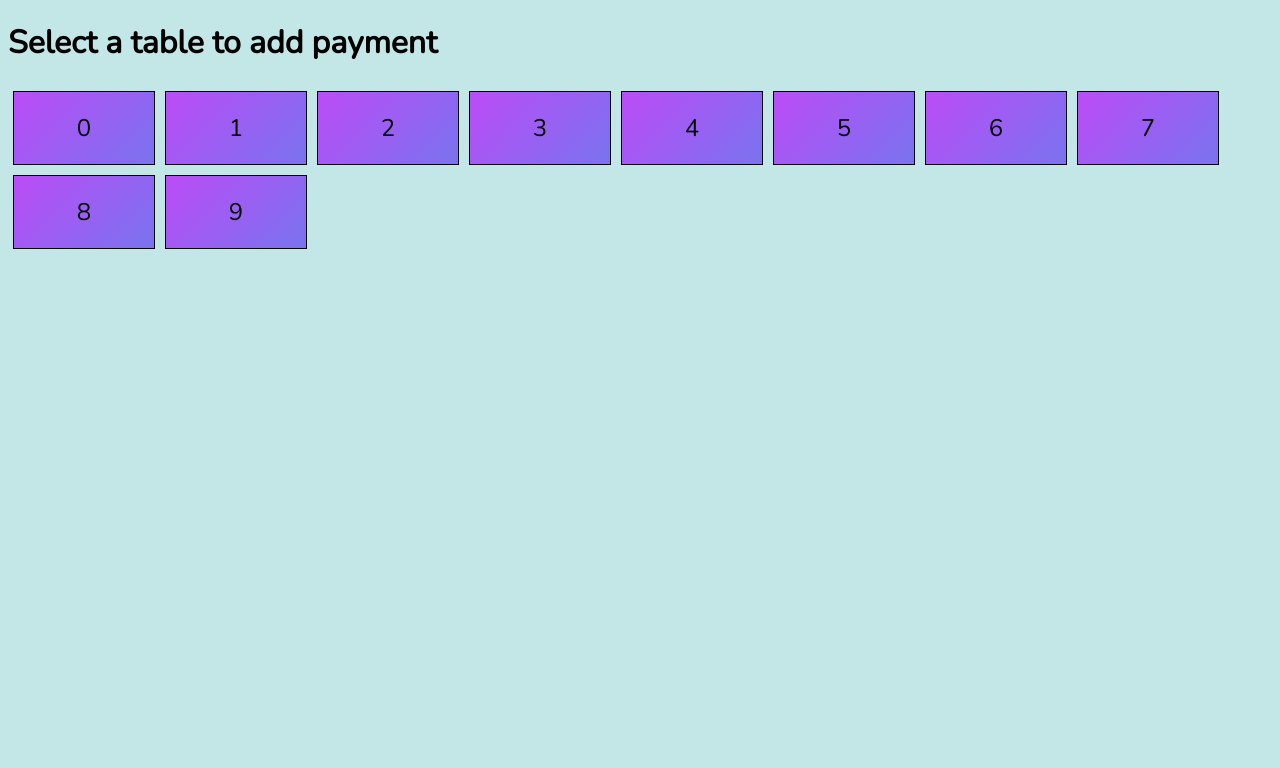
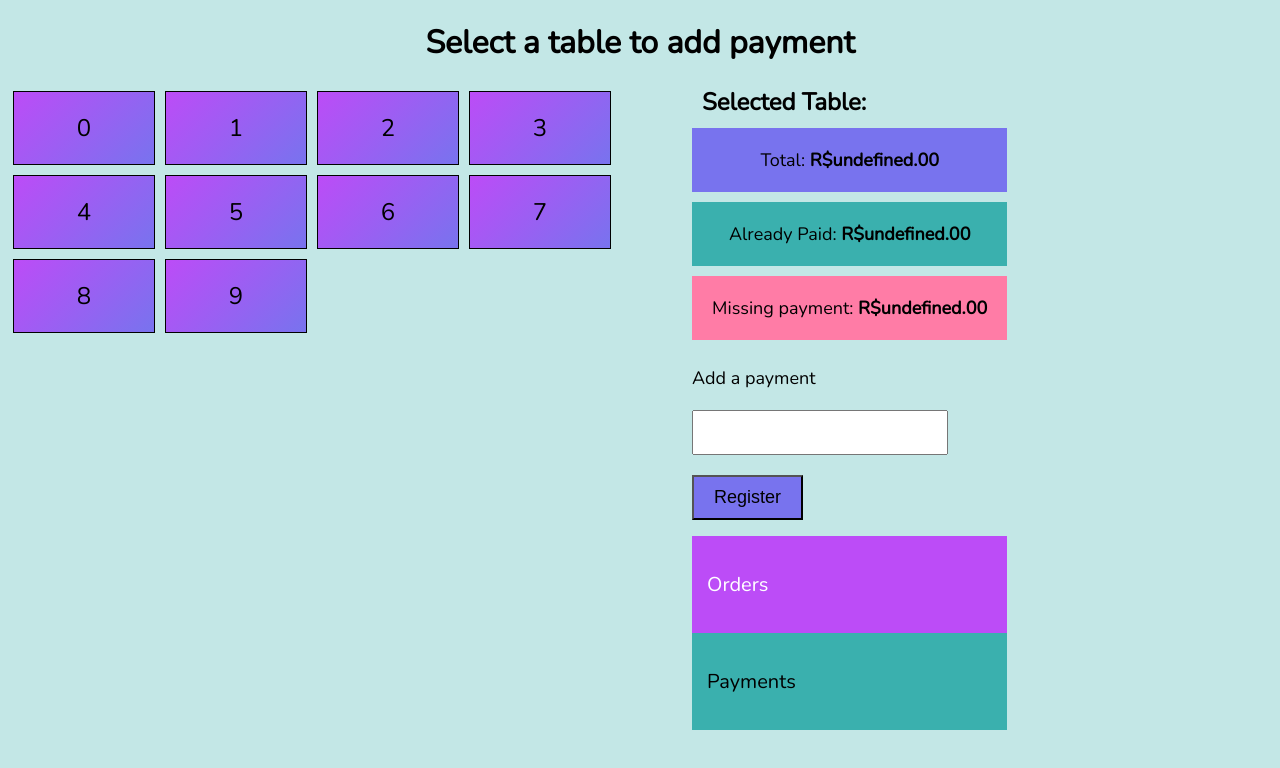
Before and after one commit to filromano/restaurant-vue, a Vue app: page / in a window 1280 px wide. Shown: the top 768 px of the page. Built offline with nearby package versions, Linux system fonts and the light colour scheme; the HTML template or start-up script is replaced by a standard one.

Commit message:
desktop view

```diff
--- a/src/App.vue
+++ b/src/App.vue
@@ -1,28 +1,73 @@
 <template>
   <div id="app">
     <h1>Select a table to add payment</h1>
-    <Tables />
+    <div class="row">
+      <Tables :class="{ hideMobile : showTable}" />
+      <TableInfo :class="{ hideMobile : !showTable}" />
+    </div>
   </div>
 </template>
 
 <script>
+import { mapState, mapGetters } from 'vuex';
+
 import Tables from './components/Tables.vue';
+import TableInfo from './components/TableInfo.vue';
 
 export default {
+  data() {
+    return {
+      showTable: false,
+    };
+  },
   components: {
     Tables,
+    TableInfo,
+  },
+  computed: {
+    ...mapState(['selectedTable']),
+    ...mapGetters(['isTableSelected']),
+  },
+  watch: {
+    isTableSelected(value) {
+      if (Object.keys(value).length !== 0) {
+        this.showTable = true;
+      } else {
+        this.showTable = false;
+      }
+    },
   },
 };
 </script>
 
 <style lang="scss">
-  @import url('https://fonts.googleapis.com/css?family=Nunito&display=swap');
+  @import './assets/styles/general.scss';
 
   body{
     background: rgba(58, 176, 174, 0.3);
     font-family: 'Nunito', sans-serif;
+    font-style: normal;
+    h1{
+      text-align: center;
+    }
+    button{
+      display: block;
+      padding: 10px 20px;
+      font-size: 18px;
+    }
   }
   #app{
     width: 100%;
   }
+
+  .row{
+    display: flex;
+  }
+
+  .hideMobile{
+    display: none;
+    @media screen and (min-width: $desktop-breakpoint){
+    display: block;
+  }
+  }
 </style>
--- a/src/assets/styles/general.scss
+++ b/src/assets/styles/general.scss
@@ -1,7 +1,11 @@
+@import url('https://fonts.googleapis.com/css?family=Nunito&display=swap');
+
 $pink: #bc4cf7;
 $lightpink: #ff7ca6;
 $purple: #7873ee;
 $green: #3ab0ae;
+
+$desktop-breakpoint: 1080px;
 
 .container {
   display: flex;
--- a/src/components/TableInfo.vue
+++ b/src/components/TableInfo.vue
@@ -1,5 +1,12 @@
 <template>
   <div class="container side-padding">
+    <button @click="removeSelectedTable"
+          class="another-table">
+      Select another table
+    </button>
+    <div>
+      <h2 class="table-title">Selected Table: {{ selectedTable.table }}</h2>
+    </div>
     <div class="values">
       <div class="total">
         <p>Total: <span>{{ selectedTable.total | addMoney}}</span></p>
@@ -57,11 +64,11 @@ export default {
   },
   filters: {
     addMoney(value) {
-      return 'R$' + value + '.00';
+      return `R$${value}.00`;
     },
   },
   methods: {
-    ...mapActions(['registerPayment', 'getTotalPaid', 'sumBill', 'getMissingPayment']),
+    ...mapActions(['registerPayment', 'getTotalPaid', 'sumBill', 'getMissingPayment', 'removeSelectedTable']),
     addPayment() {
       if (this.paying !== null && this.paying !== '') {
         this.registerPayment(this.paying);
@@ -82,6 +89,20 @@ export default {
     padding: 0 20px;
   }
 
+  .another-table{
+    display: block;
+    background: $pink;
+    margin-bottom: 20px;
+    @media screen and (min-width: $desktop-breakpoint){
+      display: none;
+    }
+  }
+
+  .table-title{
+    display: block;
+    margin:  0 0 10px 10px;
+  }
+
   .values{
     display: flex;
     flex-direction: column;
@@ -94,7 +115,7 @@ export default {
         text-align: center;
         margin: 0;
         span{
-          font-weight: 800;
+          font-weight: 900;
         }
       }
     }
--- a/src/components/Tables.vue
+++ b/src/components/Tables.vue
@@ -8,21 +8,15 @@
         {{ item.table }}
       </div>
     </div>
-    <TableInfo v-if="Object.keys(selectedTable).length !== 0 " />
   </div>
 </template>
 
 <script>
 import { mapState, mapActions } from 'vuex';
 
-import TableInfo from './TableInfo.vue';
-
 export default {
-  components: {
-    TableInfo,
-  },
   computed: {
-    ...mapState(['tables', 'selectedTable']),
+    ...mapState(['tables']),
   },
   methods: {
     ...mapActions(['selectTable', 'sumBill', 'getTotalPaid', 'getMissingPayment', 'registerPayment']),
--- a/src/store/actions.js
+++ b/src/store/actions.js
@@ -32,10 +32,16 @@ const registerPayment = ({ commit }, value) => {
   commit('updatePayments', number);
 };
 
+const removeSelectedTable = ({ commit }) => {
+  const obj = {};
+  commit('updateSelectedTable', obj);
+};
+
 export default {
   selectTable,
   sumBill,
   getTotalPaid,
   getMissingPayment,
   registerPayment,
+  removeSelectedTable,
 };
--- /dev/null
+++ b/src/store/getters.js
@@ -0,0 +1,5 @@
+const isTableSelected = state => state.selectedTable;
+
+export default {
+  isTableSelected,
+};
--- a/src/store/index.js
+++ b/src/store/index.js
@@ -2,6 +2,7 @@ import Vue from 'vue';
 import Vuex from 'vuex';
 
 import state from './state';
+import getters from './getters';
 import mutations from './mutations';
 import actions from './actions';
 
@@ -9,6 +10,7 @@ Vue.use(Vuex);
 
 export default new Vuex.Store({
   state,
+  getters,
   mutations,
   actions,
 });
```
